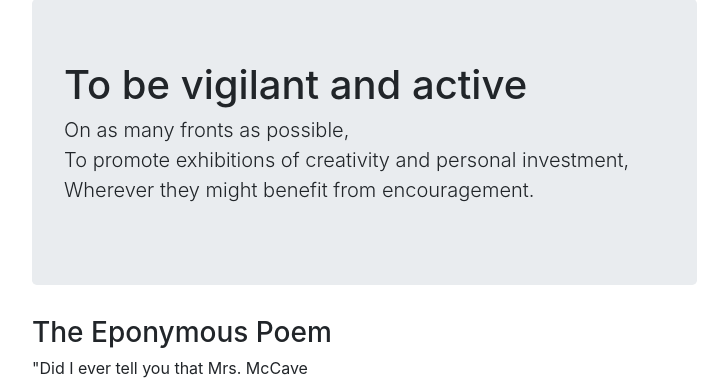
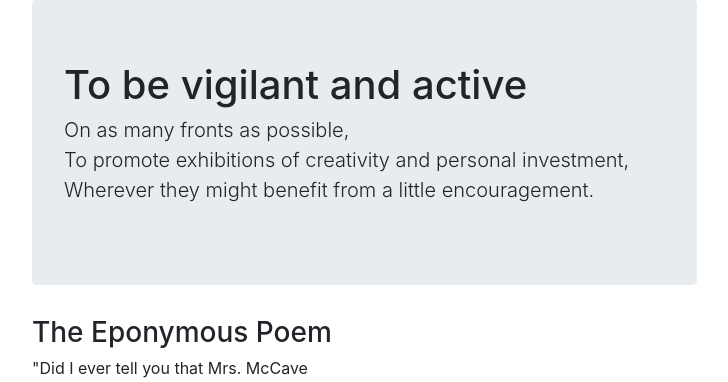
Before and after one commit to toomanydaves/django-proj, a Django app: page /about/ in a window 1280 px wide. Shown: the part 381-763 px from the top of the page, without its empty margins (38-766 px from the left). Run offline with Django 3.2, Linux system fonts and the light colour scheme; some libraries are stand-ins or nearby versions.

Commit message:
copy edit to toomanydaves/about.html

```diff
--- a/django_proj/toomanydaves/templates/toomanydaves/about.html
+++ b/django_proj/toomanydaves/templates/toomanydaves/about.html
@@ -50,7 +50,7 @@
                 <p class="lead">
                     On as many fronts as possible,<br>
                     To promote exhibitions of creativity and personal investment,<br>
-                    Wherever they might benefit from encouragement.
+                    Wherever they might benefit from a little encouragement.
                 </p>
             </div>
         </section>
```
